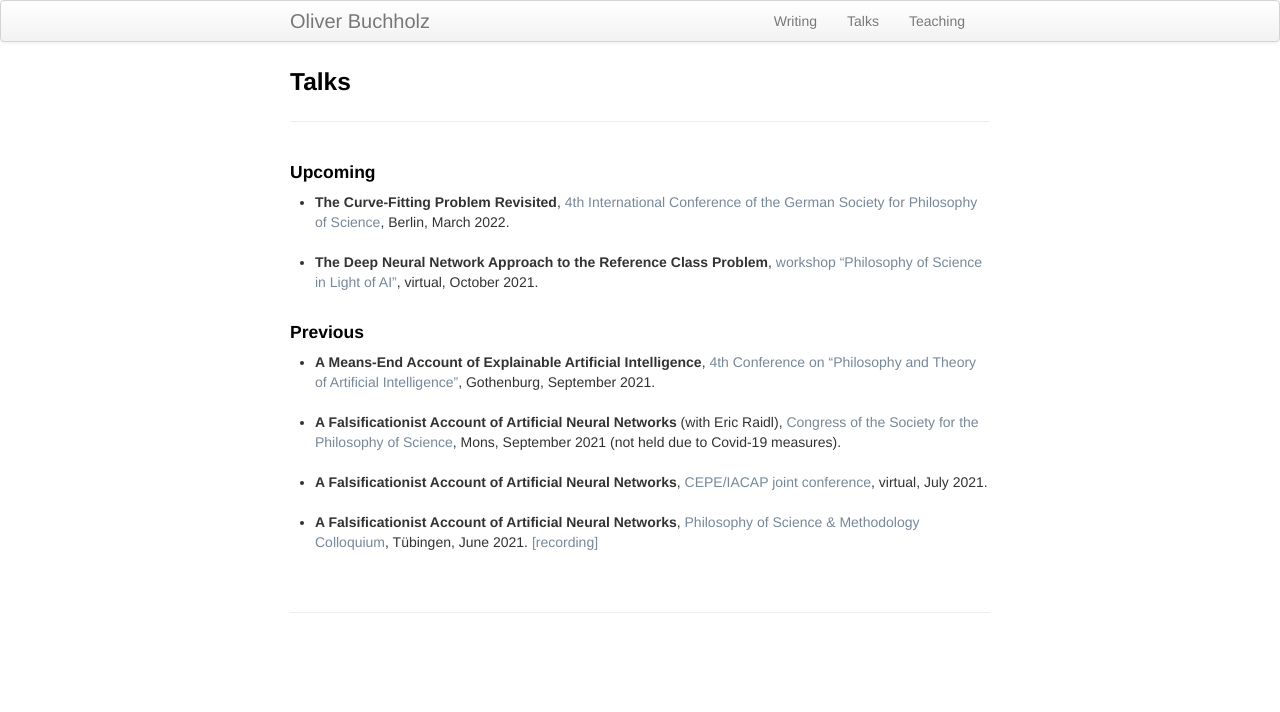
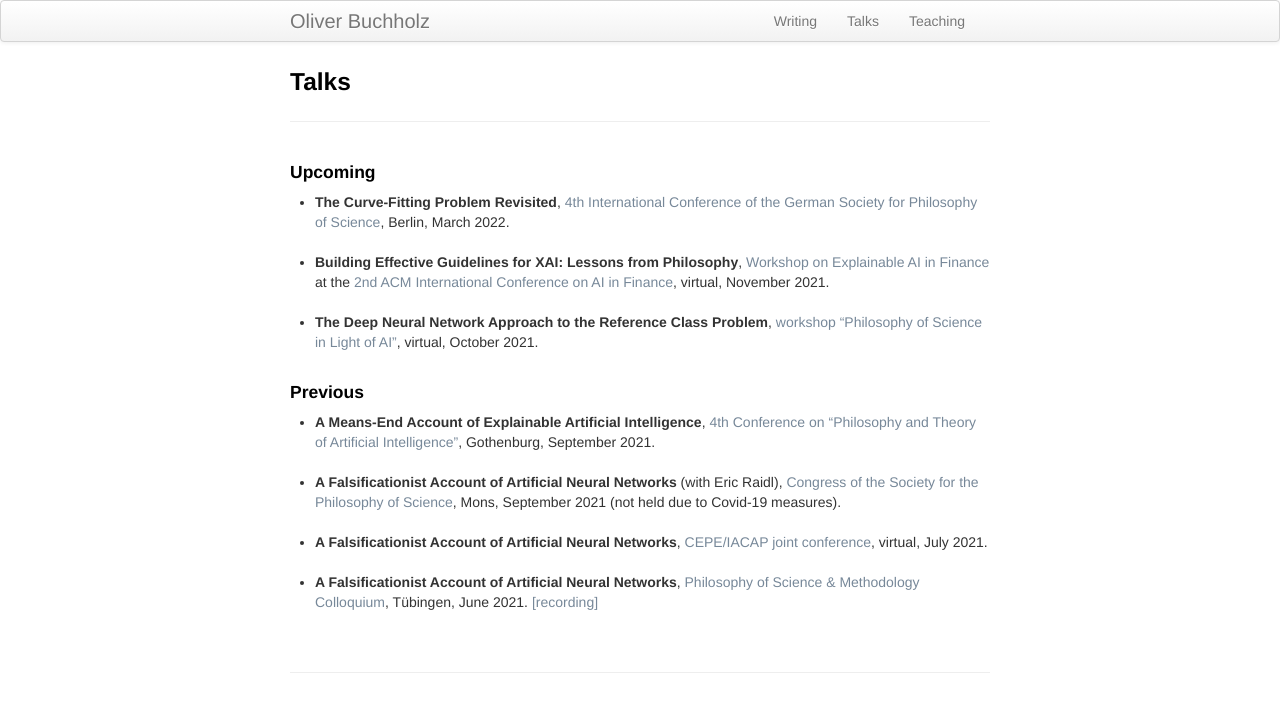
Before and after one commit to oliverbuchholz/oliverbuchholz.github.io, a Jekyll site: the page built from pages/talks.md, in a window 1280 px wide. Shown: the top 712 px of the page. Built offline with Jekyll 4.4.1, drawn with Linux system fonts in a browser that asks for light colours.

Commit message:
added XAI-FIN

```diff
--- a/pages/talks.md
+++ b/pages/talks.md
@@ -8,6 +8,9 @@ description: Oliver Buchholz | Talks
 
 <ul>
 <li><b>The Curve-Fitting Problem Revisited</b>, <a href="https://www.wissphil.de/gwp2022/" target="_blank">4th International Conference of the German Society for Philosophy of Science</a>, Berlin, March 2022.<br><br>
+</li>
+
+<li><b>Building Effective Guidelines for XAI: Lessons from Philosophy</b>, <a href="https://sites.google.com/view/2021-workshop-explainable-ai" target="_blank">Workshop on Explainable AI in Finance</a> at the <a href="https://ai-finance.org/" target="_blank">2nd ACM International Conference on AI in Finance</a>, virtual, November 2021.<br><br>
 </li>
 
 <li><b>The Deep Neural Network Approach to the Reference Class Problem</b>, <a href="https://sites.google.com/view/philsciai/home" target="_blank">workshop &ldquo;Philosophy of Science in Light of AI&rdquo;</a>, virtual, October 2021.<br><br>
```
